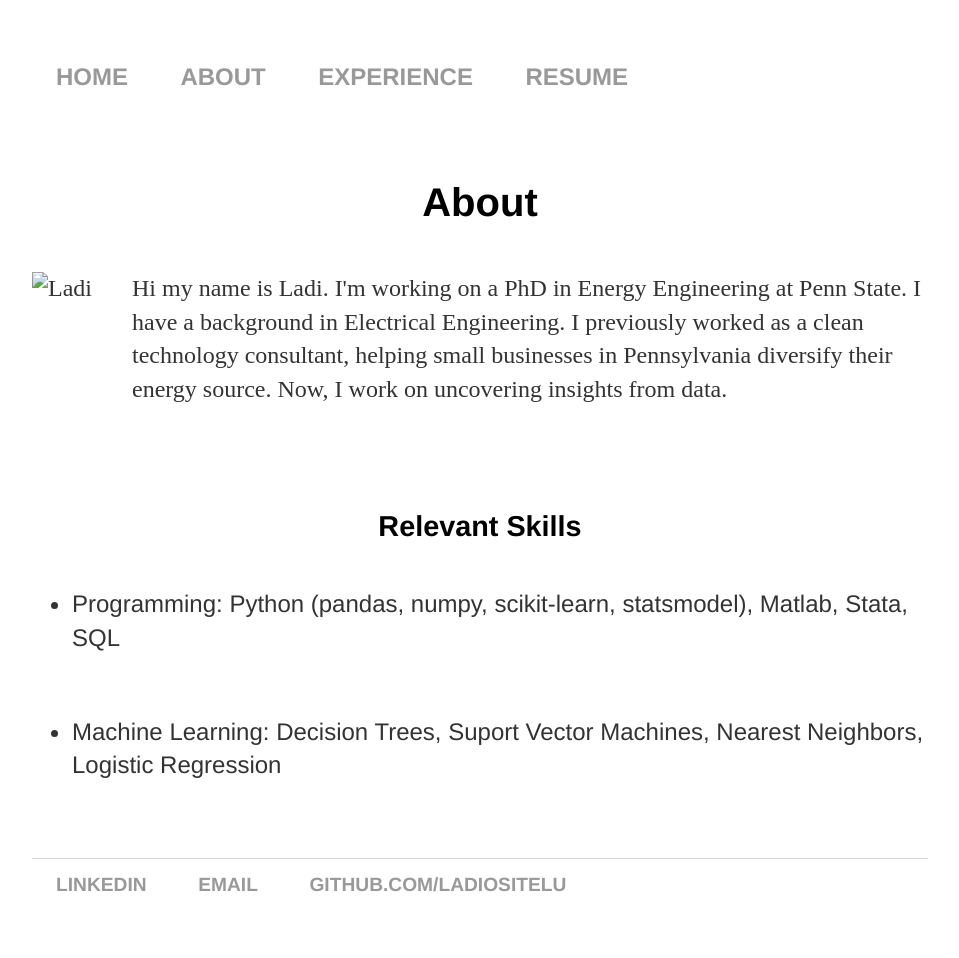
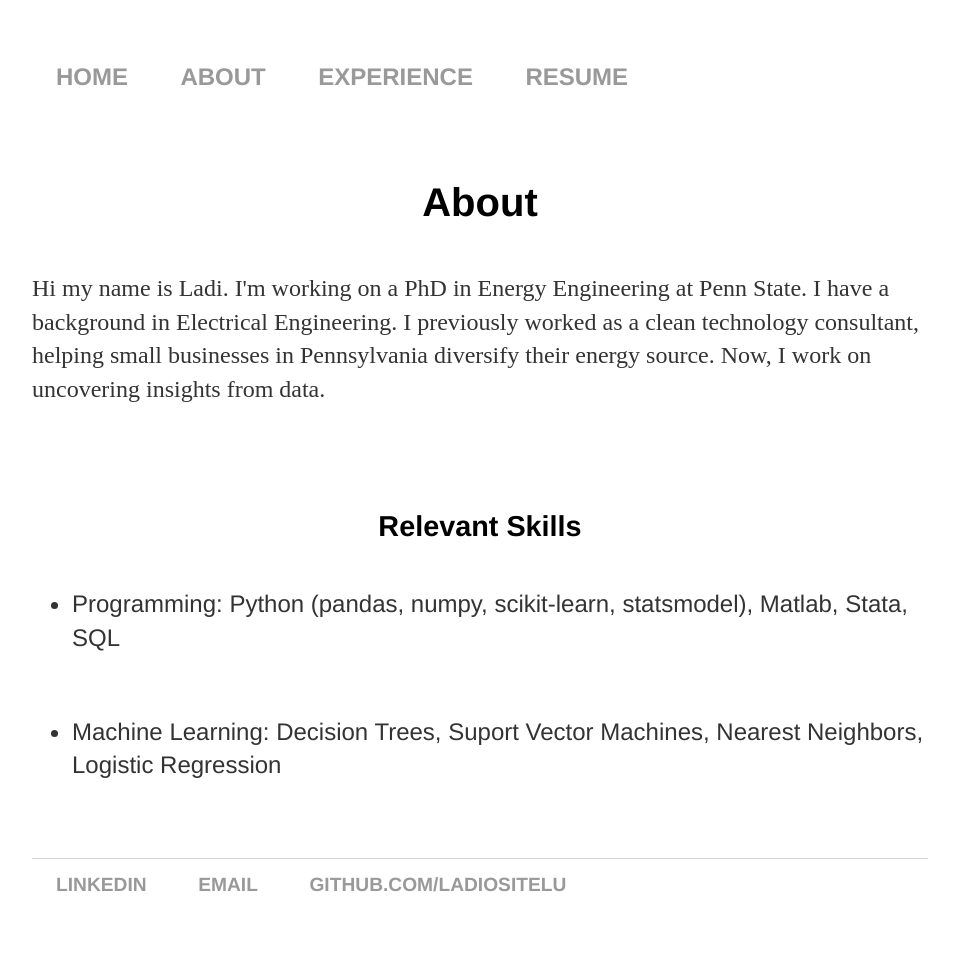
Before and after one commit to ladiositelu/ladiositelu.github.io, a Jekyll site: the page built from About/index.html, in a window 1280 px wide. Shown: the whole page, without its empty margins (160-1119 px from the left). Built offline with Jekyll 4.4.1, drawn with Linux system fonts in a browser that asks for light colours.

Commit message:
Update index.html

```diff
--- a/About/index.html
+++ b/About/index.html
@@ -14,7 +14,7 @@
 
 		<div class="About">
 			<h1>About</h1>
-			<p><img src="ladi-ositelu.jpg" alt="Ladi" style="float:left;width:100px;height:200px;"> Hi my name is Ladi. I'm working on a PhD in Energy Engineering at Penn State. I have a background in Electrical Engineering.  I previously worked as a clean technology consultant, helping small businesses in Pennsylvania diversify their energy source. Now, I work on uncovering insights from data.</p>
+			<p>Hi my name is Ladi. I'm working on a PhD in Energy Engineering at Penn State. I have a background in Electrical Engineering.  I previously worked as a clean technology consultant, helping small businesses in Pennsylvania diversify their energy source. Now, I work on uncovering insights from data.</p>
 
 			<h2> Relevant Skills</h2>
 			<ul>
```
